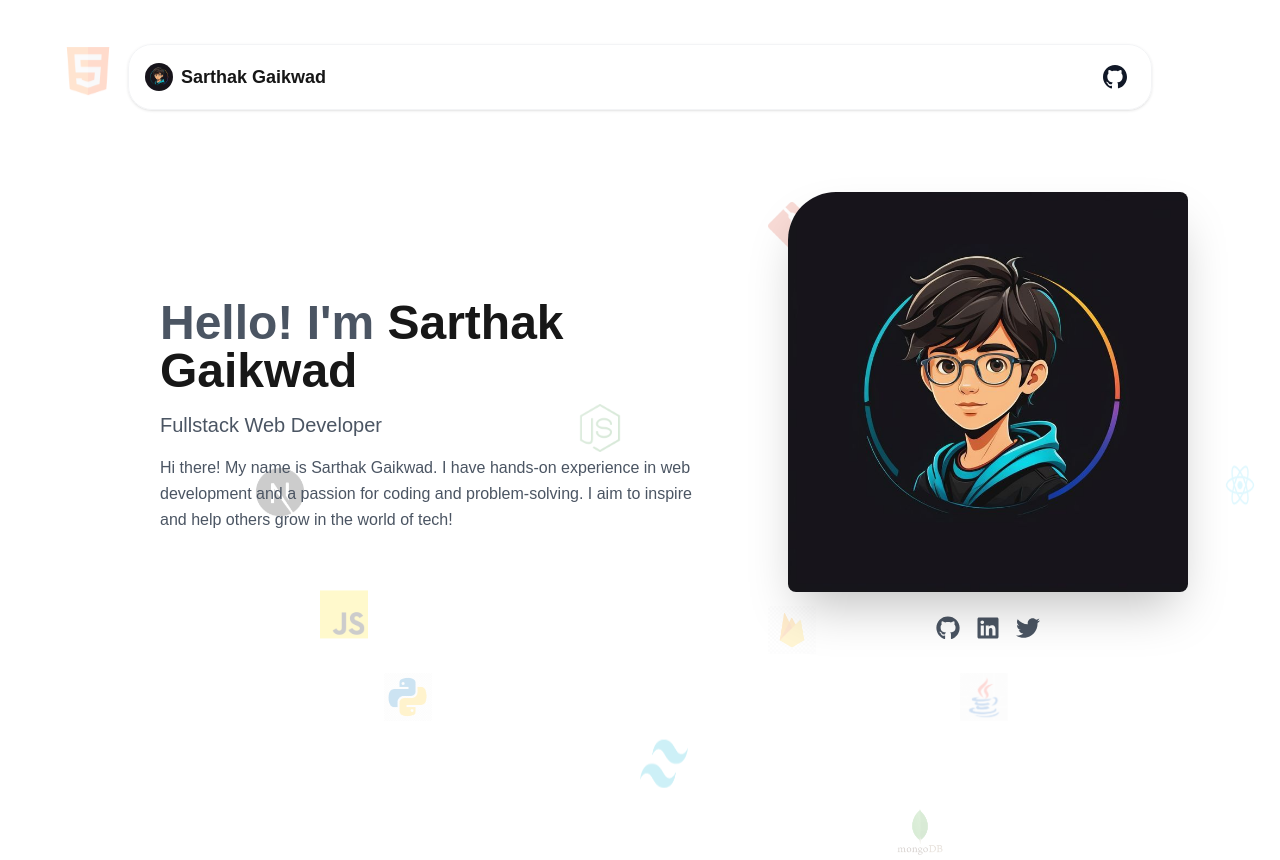
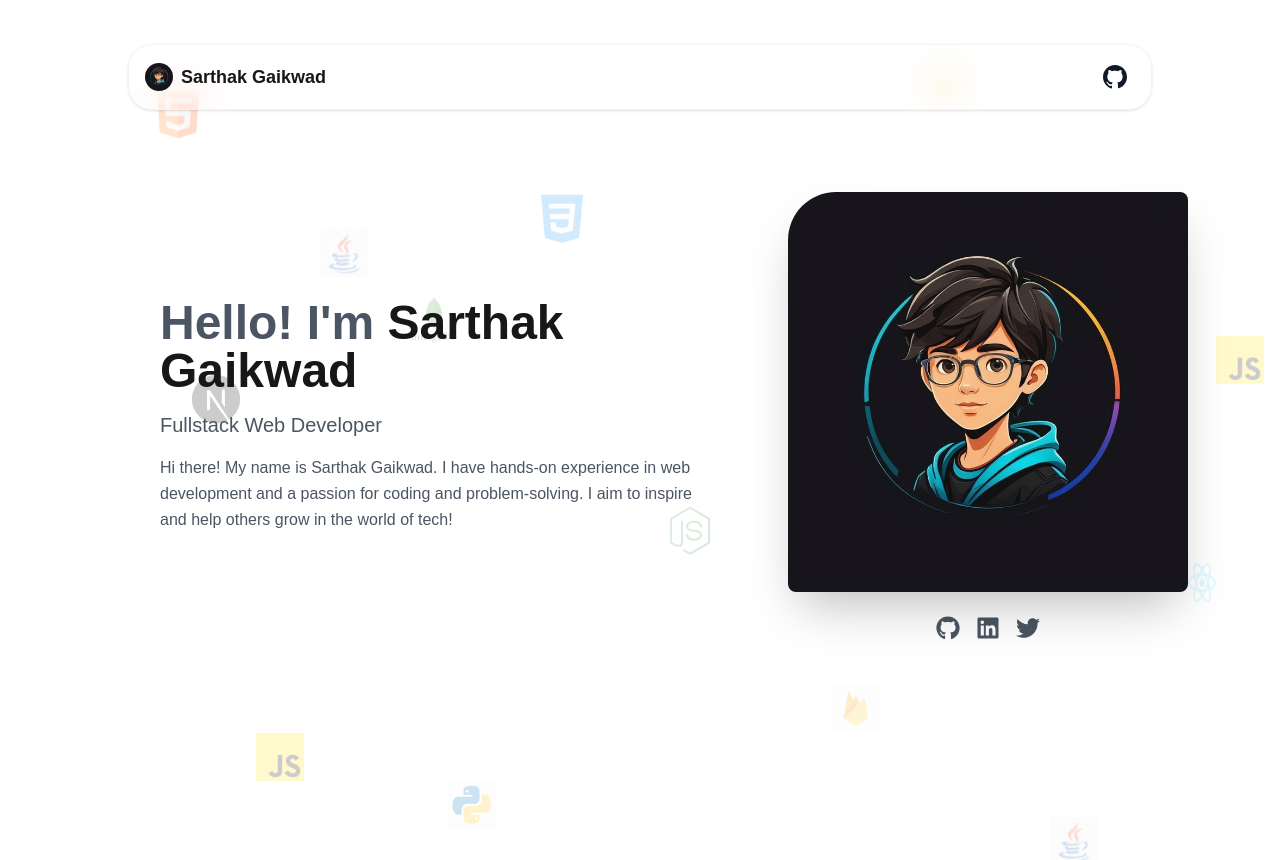
Before and after one commit to Sarthak5290/sarthak-next, a Next.js app: page / in a window 1280 px wide. Shown: the top 860 px of the page. Built offline with nearby package versions, Linux system fonts and the light colour scheme.

Commit message:
change in the background

```diff
--- a/app/page.js
+++ b/app/page.js
@@ -1,6 +1,6 @@
 import Hero from "@/components/Hero";
 import Projects from "@/components/Projects";
-import Image from "next/image";
+import FloatingIcon from "@/components/FloatingIcon";
 import htmlIcon from "../public/icons/html.png";
 import cssIcon from "../public/icons/css.png";
 import jsIcon from "../public/icons/js.png";
@@ -15,146 +15,36 @@ import pythonIcon from "../public/icons/python.png";
 import javaIcon from "../public/icons/java.png";
 import firebaseIcon from "../public/icons/firebase.png";
 
-const FloatingIcon = ({
-  src,
-  top,
-  left,
-  delay,
-  animationDuration,
-  rotationDelay,
-}) => {
-  return (
-    <div
-      className="absolute opacity-20 animate-float animate-rotate"
-      style={{
-        top: `${top}%`,
-        left: `${left}%`,
-        animationDelay: `${delay}s`,
-        animationDuration: `${animationDuration}s`,
-        animationPlayState: "running",
-      }}
-    >
-      <Image
-        src={src}
-        alt="Tech Icon"
-        width={48}
-        height={48}
-        className="w-12 h-12 animate-spin-slow"
-        style={{
-          animationDelay: `${rotationDelay}s`,
-        }}
-      />
-    </div>
-  );
-};
-
 export default function Home() {
-  // Configuration for floating icons
+  // Configuration for floating icons - First set
   const techIcons = [
-    {
-      src: htmlIcon,
-      top: 5,  // Adjusted position
-      left: 5,
-      delay: 0,
-      animationDuration: 12,
-      rotationDelay: 2,
-    },
-    {
-      src: cssIcon,
-      top: 25,  // Adjusted position
-      left: 80,
-      delay: 2,
-      animationDuration: 10,
-      rotationDelay: 4,
-    },
-    {
-      src: jsIcon,
-      top: 45,  // Adjusted position
-      left: 25,
-      delay: 1,
-      animationDuration: 14,
-      rotationDelay: 6,
-    },
-    {
-      src: reactIcon,
-      top: 35,  // Adjusted position
-      left: 95,
-      delay: 3,
-      animationDuration: 11,
-      rotationDelay: 1,
-    },
-    {
-      src: nextIcon,
-      top: 35,  // Adjusted position
-      left: 20,
-      delay: 4,
-      animationDuration: 13,
-      rotationDelay: 3,
-    },
-    {
-      src: tailwindIcon,
-      top: 55,  // Adjusted position
-      left: 50,
-      delay: 5,
-      animationDuration: 15,
-      rotationDelay: 5,
-    },
-    {
-      src: gitIcon,
-      top: 15,  // Adjusted position
-      left: 60,
-      delay: 6,
-      animationDuration: 12,
-      rotationDelay: 7,
-    },
-    {
-      src: githubIcon,
-      top: 40,  // Adjusted position
-      left: 10,
-      delay: 7,
-      animationDuration: 10,
-      rotationDelay: 8,
-    },
-    {
-      src: nodeIcon,
-      top: 30,  // Adjusted position
-      left: 45,
-      delay: 8,
-      animationDuration: 14,
-      rotationDelay: 9,
-    },
-    {
-      src: mongodbIcon,
-      top: 60,  // Adjusted position
-      left: 70,
-      delay: 9,
-      animationDuration: 11,
-      rotationDelay: 10,
-    },
-    {
-      src: pythonIcon,
-      top: 50,  // Adjusted position
-      left: 30,
-      delay: 9,
-      animationDuration: 11,
-      rotationDelay: 10,
-    },
-    {
-      src: javaIcon,
-      top: 50,  // Adjusted position
-      left: 75,
-      delay: 9,
-      animationDuration: 11,
-      rotationDelay: 10,
-    },
-    {
-      src: firebaseIcon,
-      top: 45,  // Adjusted position
-      left: 60,
-      delay: 9,
-      animationDuration: 11,
-      rotationDelay: 10,
-    },
+    { src: htmlIcon, top: 8, left: 12, delay: 0, animationDuration: 15, rotationDelay: 3 },
+    { src: cssIcon, top: 35, left: 85, delay: 1, animationDuration: 12, rotationDelay: 5 },
+    { src: jsIcon, top: 55, left: 20, delay: 2, animationDuration: 18, rotationDelay: 7 },
+    { src: reactIcon, top: 42, left: 92, delay: 3, animationDuration: 14, rotationDelay: 2 },
+    { src: nextIcon, top: 28, left: 15, delay: 4, animationDuration: 16, rotationDelay: 4 },
+    { src: tailwindIcon, top: 65, left: 45, delay: 5, animationDuration: 20, rotationDelay: 6 },
+    { src: gitIcon, top: 18, left: 68, delay: 1, animationDuration: 15, rotationDelay: 8 },
+    { src: githubIcon, top: 48, left: 8, delay: 2, animationDuration: 13, rotationDelay: 9 },
+    { src: nodeIcon, top: 38, left: 52, delay: 3, animationDuration: 17, rotationDelay: 10 },
+    { src: mongodbIcon, top: 72, left: 75, delay: 4, animationDuration: 14, rotationDelay: 11 },
+    { src: pythonIcon, top: 58, left: 35, delay: 5, animationDuration: 16, rotationDelay: 12 },
+    { src: javaIcon, top: 62, left: 82, delay: 0, animationDuration: 15, rotationDelay: 13 },
+    { src: firebaseIcon, top: 52, left: 65, delay: 1, animationDuration: 14, rotationDelay: 14 },
+    // Second set of icons with different positions and timings
+    { src: htmlIcon, top: 82, left: 88, delay: 2, animationDuration: 16, rotationDelay: 4 },
+    { src: cssIcon, top: 15, left: 42, delay: 3, animationDuration: 13, rotationDelay: 6 },
+    { src: jsIcon, top: 25, left: 95, delay: 4, animationDuration: 19, rotationDelay: 8 },
+    { src: reactIcon, top: 78, left: 28, delay: 5, animationDuration: 15, rotationDelay: 3 },
+    { src: nextIcon, top: 88, left: 62, delay: 0, animationDuration: 17, rotationDelay: 5 },
+    { src: tailwindIcon, top: 32, left: 78, delay: 1, animationDuration: 21, rotationDelay: 7 },
+    { src: gitIcon, top: 85, left: 15, delay: 2, animationDuration: 16, rotationDelay: 9 },
+    { src: githubIcon, top: 12, left: 92, delay: 3, animationDuration: 14, rotationDelay: 10 },
+    { src: nodeIcon, top: 92, left: 42, delay: 4, animationDuration: 18, rotationDelay: 11 },
+    { src: mongodbIcon, top: 22, left: 32, delay: 5, animationDuration: 15, rotationDelay: 12 },
+    { src: pythonIcon, top: 75, left: 55, delay: 0, animationDuration: 17, rotationDelay: 13 },
+    { src: javaIcon, top: 18, left: 25, delay: 1, animationDuration: 16, rotationDelay: 14 },
+    { src: firebaseIcon, top: 5, left: 72, delay: 2, animationDuration: 15, rotationDelay: 15 }
   ];
 
   return (
@@ -165,7 +55,6 @@ export default function Home() {
           <FloatingIcon key={index} {...icon} />
         ))}
       </div>
-
       {/* Existing page content */}
       <div className="relative z-10">
         <Hero />
--- /dev/null
+++ b/components/FloatingIcon.js
@@ -0,0 +1,36 @@
+import Image from "next/image";
+
+const FloatingIcon = ({
+  src,
+  top,
+  left,
+  delay,
+  animationDuration,
+  rotationDelay,
+}) => {
+  return (
+    <div
+      className="absolute opacity-20 animate-float animate-rotate"
+      style={{
+        top: `${top}%`,
+        left: `${left}%`,
+        animationDelay: `${delay}s`,
+        animationDuration: `${animationDuration}s`,
+        animationPlayState: "running",
+      }}
+    >
+      <Image
+        src={src}
+        alt="Tech Icon"
+        width={48}
+        height={48}
+        className="w-12 h-12 animate-spin-slow"
+        style={{
+          animationDelay: `${rotationDelay}s`,
+        }}
+      />
+    </div>
+  );
+};
+
+export default FloatingIcon;
```
